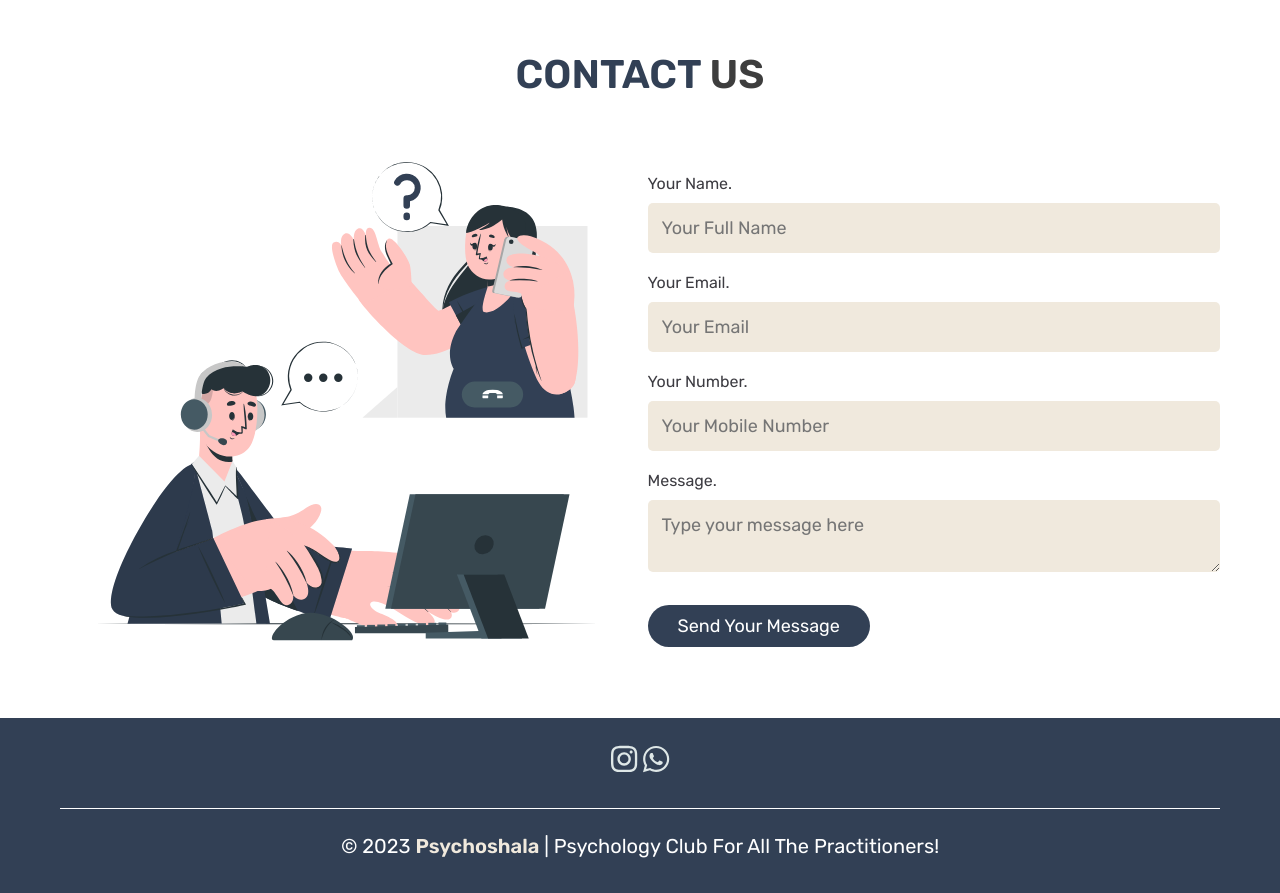
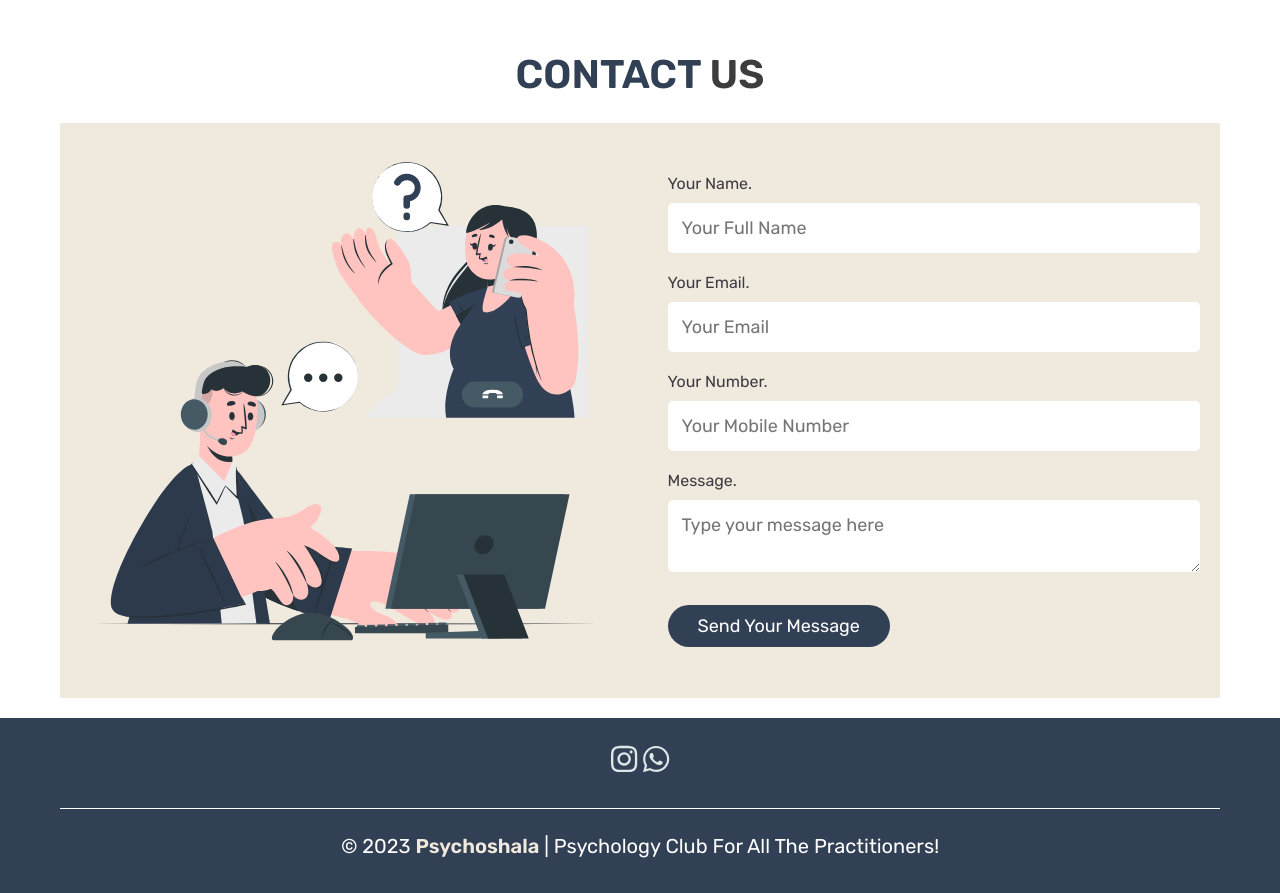
Before and after one commit to ferrary7/Psychogiri, a React (Create React App) app: page / in a window 1280 px wide. Shown: the part 4420-5313 px from the top of the page. Built offline with nearby package versions, Linux system fonts and the light colour scheme.

Commit message:
basic styling fixes

```diff
--- a/src/Components/About/About.css
+++ b/src/Components/About/About.css
@@ -51,3 +51,10 @@
   background-color: var(--light-bg);
   color: var(--black);
 }
+
+@media (max-width: 768px) {
+  .about .row .image img {
+    width: 100%;
+    height: 48vh;
+  }
+}
--- a/src/Components/Benefits/Benefits.css
+++ b/src/Components/Benefits/Benefits.css
@@ -63,6 +63,9 @@ ul {
 }
 
 @media (max-width: 576px) {
+  .bSuper {
+    height: 100vh;
+  }
   .bAbout .bRow {
     display: flex;
     flex-wrap: nowrap;
--- a/src/Components/Contact/Contact.css
+++ b/src/Components/Contact/Contact.css
@@ -1,57 +1,59 @@
-.contact .row{
+.contact .row {
   display: flex;
   align-items: center;
   flex-wrap: wrap;
-    gap:1.5rem;
+  gap: 1.5rem;
   text-align: left;
+  background-color: var(--light-bg);
 }
 
- .contact .row .image{
+.contact .row .image {
   flex: 1 1 40rem;
 }
 
- .contact .row .image img{
+.contact .row .image img {
   width: 100%;
 }
 
- .contact .row form{
-    flex:1 1 40rem;
+.contact .row form {
+  flex: 1 1 40rem;
+  padding: 2rem;
 }
 
- .contact .row form .box{
+.contact .row form .box {
   width: 100%;
   margin-top: 1rem;
   margin-bottom: 2rem;
-    border-radius: .5rem;
-    background-color: var(--light-bg);
+  border-radius: 0.5rem;
+  background-color: white;
   font-size: 1.8rem;
-    color:var(--light-white);
-    padding:1.4rem;
+  color: var(--light-white);
+  padding: 1.4rem;
   text-transform: none;
 }
 
- .contact .row form span{
+.contact .row form span {
   font-size: 1.6rem;
-    color:var(--light-white);
+  color: var(--light-white);
 }
 
- .contact .row form .radio{
+.contact .row form .radio {
   margin-top: 2rem;
   margin-bottom: 1rem;
 }
 
- .contact .row form .radio label{
+.contact .row form .radio label {
   font-size: 1.6rem;
-    color:var(--light-white);
-    margin-left: .5rem;
+  color: var(--light-white);
+  margin-left: 0.5rem;
   cursor: pointer;
 }
 
- .contact .row form .radio #female{
+.contact .row form .radio #female {
   margin-left: 2rem;
 }
 
- .contact .row form .radio input{
+.contact .row form .radio input {
   appearance: none;
   height: 2rem;
   width: 2rem;
@@ -59,15 +61,15 @@
   cursor: pointer;
 }
 
- .contact .row form .radio input:checked{
+.contact .row form .radio input:checked {
   background-color: var(--green);
   border-radius: 5rem;
 }
 
- .contact .row form .radio #male:checked ~ label[for="male"]{
-    color:var(--green);
+.contact .row form .radio #male:checked ~ label[for="male"] {
+  color: var(--green);
 }
 
- .contact .row form .radio #female:checked ~ label[for="female"]{
-    color:var(--green);
+.contact .row form .radio #female:checked ~ label[for="female"] {
+  color: var(--green);
 }
--- a/src/Components/Hero/Hero.css
+++ b/src/Components/Hero/Hero.css
@@ -69,3 +69,10 @@
     opacity: 1;
   }
 }
+
+@media (max-width: 768px) {
+  .home .row .image img {
+    width: 100%;
+    height: 48vh;
+  }
+}
```
Lines whose indentation alone changed are shown as unchanged.
